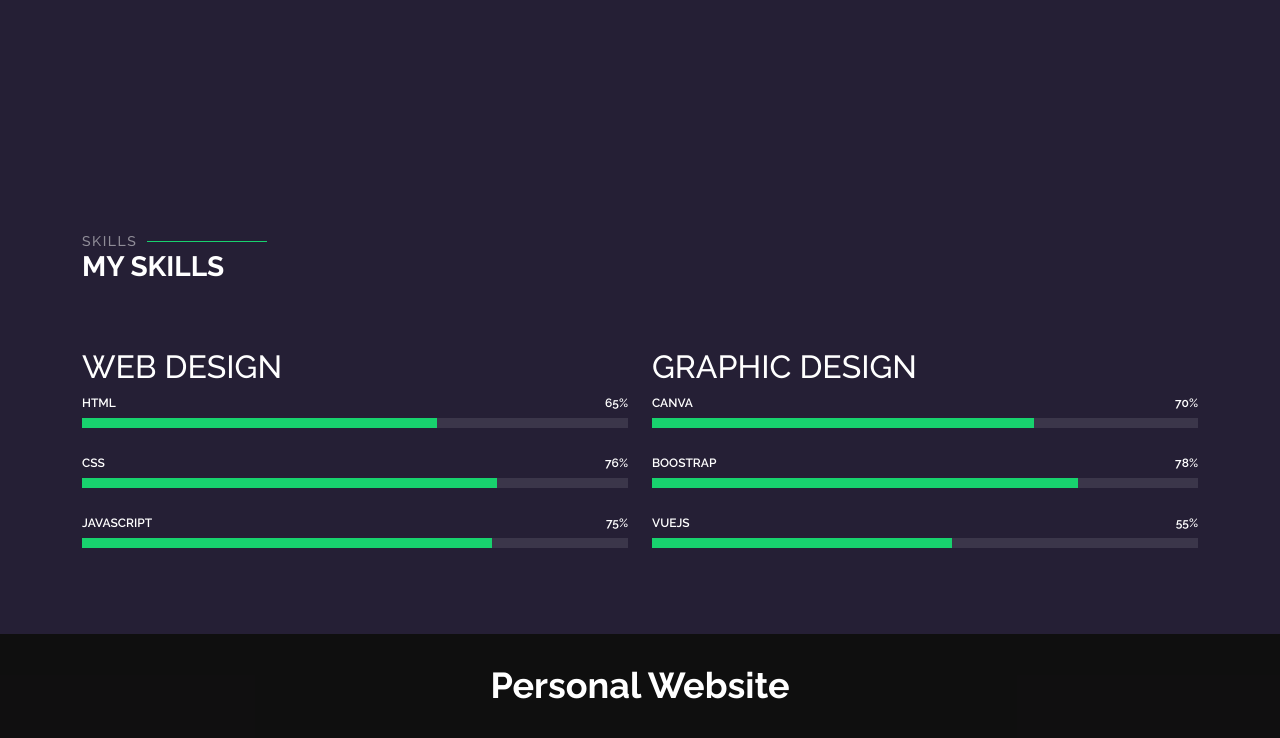
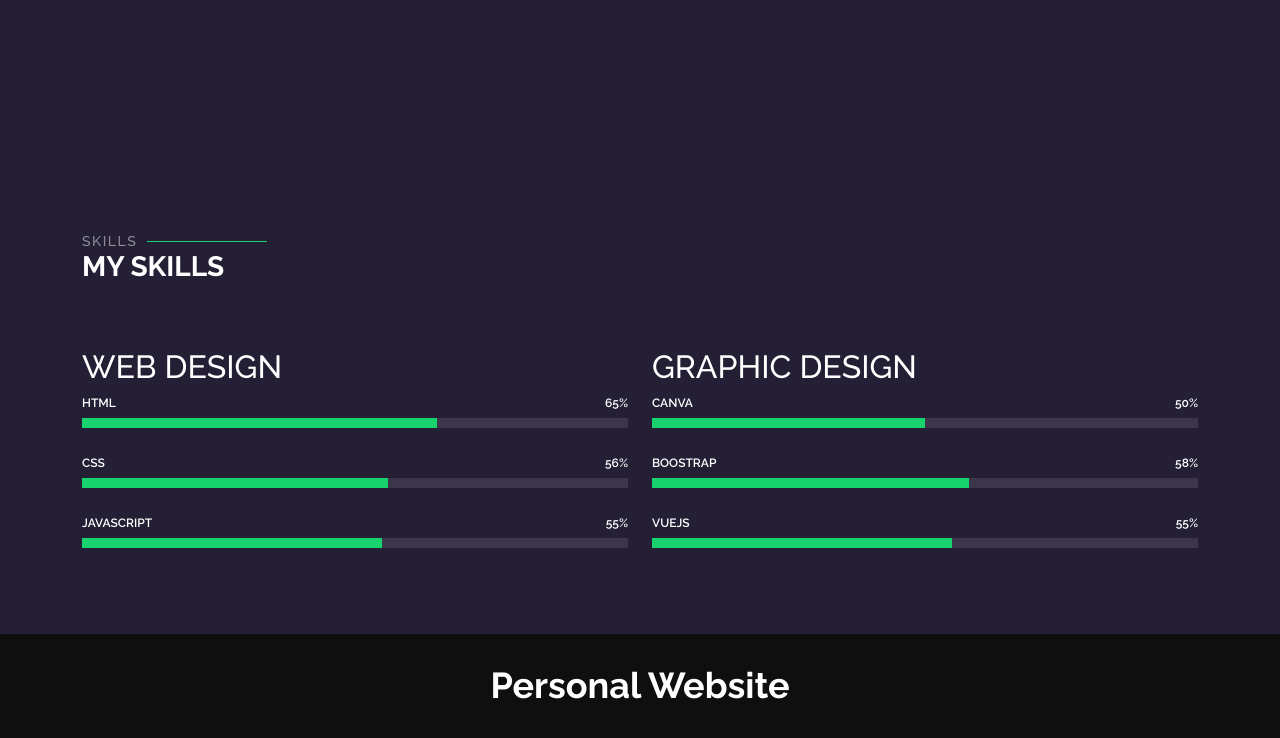
Before and after one commit to jhonluigudes/JhonluiGUDES.github.io, a plain HTML site: page about.html in a window 1280 px wide. Shown: the part 850-1588 px from the top of the page. Drawn offline with Linux system fonts and the light colour scheme.

Commit message:
Update about.html

```diff
--- a/about.html
+++ b/about.html
@@ -159,16 +159,16 @@
             </div><!-- End Skills Item -->
 
             <div class="progress">
-              <span class="skill"><span>CSS</span> <i class="val">76%</i></span>
+              <span class="skill"><span>CSS</span> <i class="val">56%</i></span>
               <div class="progress-bar-wrap">
-                <div class="progress-bar" role="progressbar" aria-valuenow="76" aria-valuemin="0" aria-valuemax="100"></div>
+                <div class="progress-bar" role="progressbar" aria-valuenow="56" aria-valuemin="0" aria-valuemax="100"></div>
               </div>
             </div><!-- End Skills Item -->
 
             <div class="progress">
-              <span class="skill"><span>JavaScript</span> <i class="val">75%</i></span>
+              <span class="skill"><span>JavaScript</span> <i class="val">55%</i></span>
               <div class="progress-bar-wrap">
-                <div class="progress-bar" role="progressbar" aria-valuenow="75" aria-valuemin="0" aria-valuemax="100"></div>
+                <div class="progress-bar" role="progressbar" aria-valuenow="55" aria-valuemin="0" aria-valuemax="100"></div>
               </div>
             </div><!-- End Skills Item -->
 
@@ -178,16 +178,16 @@
             <H2>GRAPHIC DESIGN</H2>
 
             <div class="progress">
-              <span class="skill"><span>CANVA</span> <i class="val">70%</i></span>
+              <span class="skill"><span>CANVA</span> <i class="val">50%</i></span>
               <div class="progress-bar-wrap">
-                <div class="progress-bar" role="progressbar" aria-valuenow="70" aria-valuemin="0" aria-valuemax="100"></div>
+                <div class="progress-bar" role="progressbar" aria-valuenow="50" aria-valuemin="0" aria-valuemax="100"></div>
               </div>
             </div><!-- End Skills Item -->
 
             <div class="progress">
-              <span class="skill"><span>BOOSTRAP</span> <i class="val">78%</i></span>
+              <span class="skill"><span>BOOSTRAP</span> <i class="val">58%</i></span>
               <div class="progress-bar-wrap">
-                <div class="progress-bar" role="progressbar" aria-valuenow="78" aria-valuemin="0" aria-valuemax="100"></div>
+                <div class="progress-bar" role="progressbar" aria-valuenow="58" aria-valuemin="0" aria-valuemax="100"></div>
               </div>
             </div><!-- End Skills Item -->
 
```
